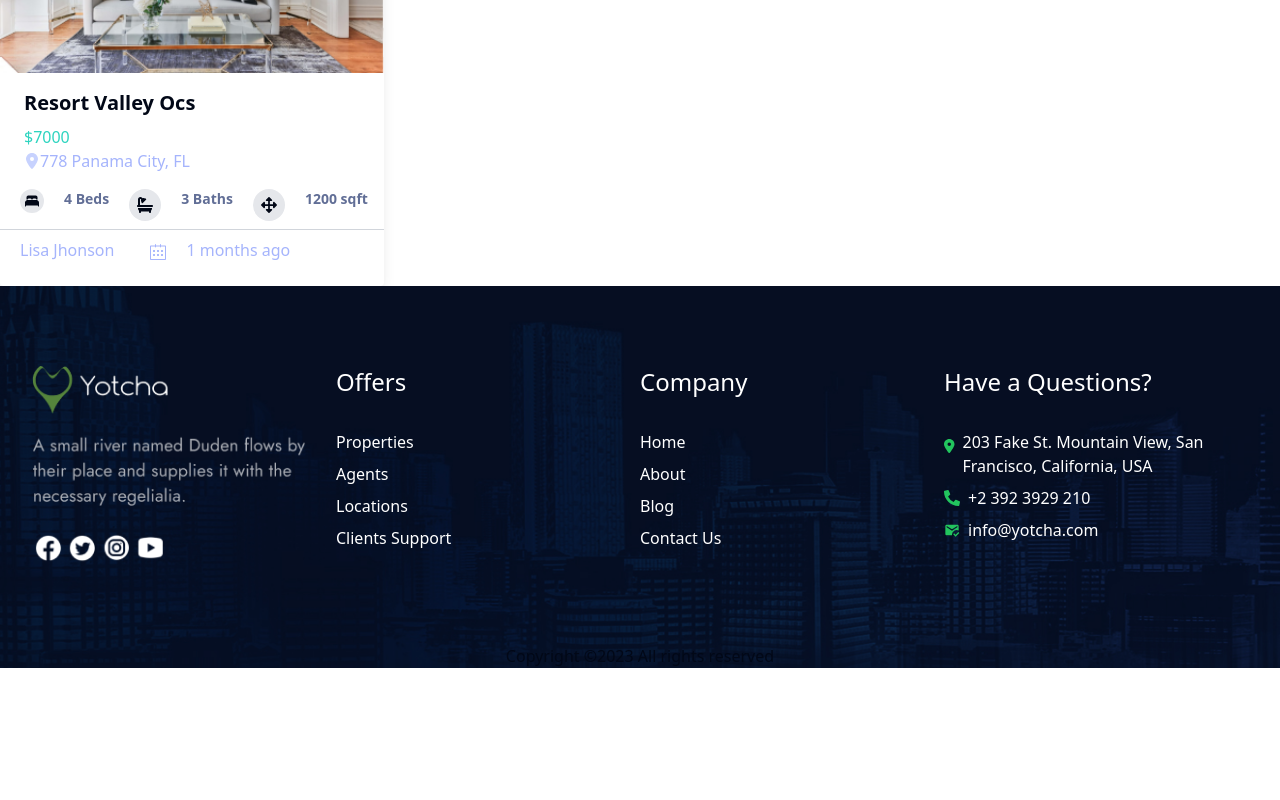
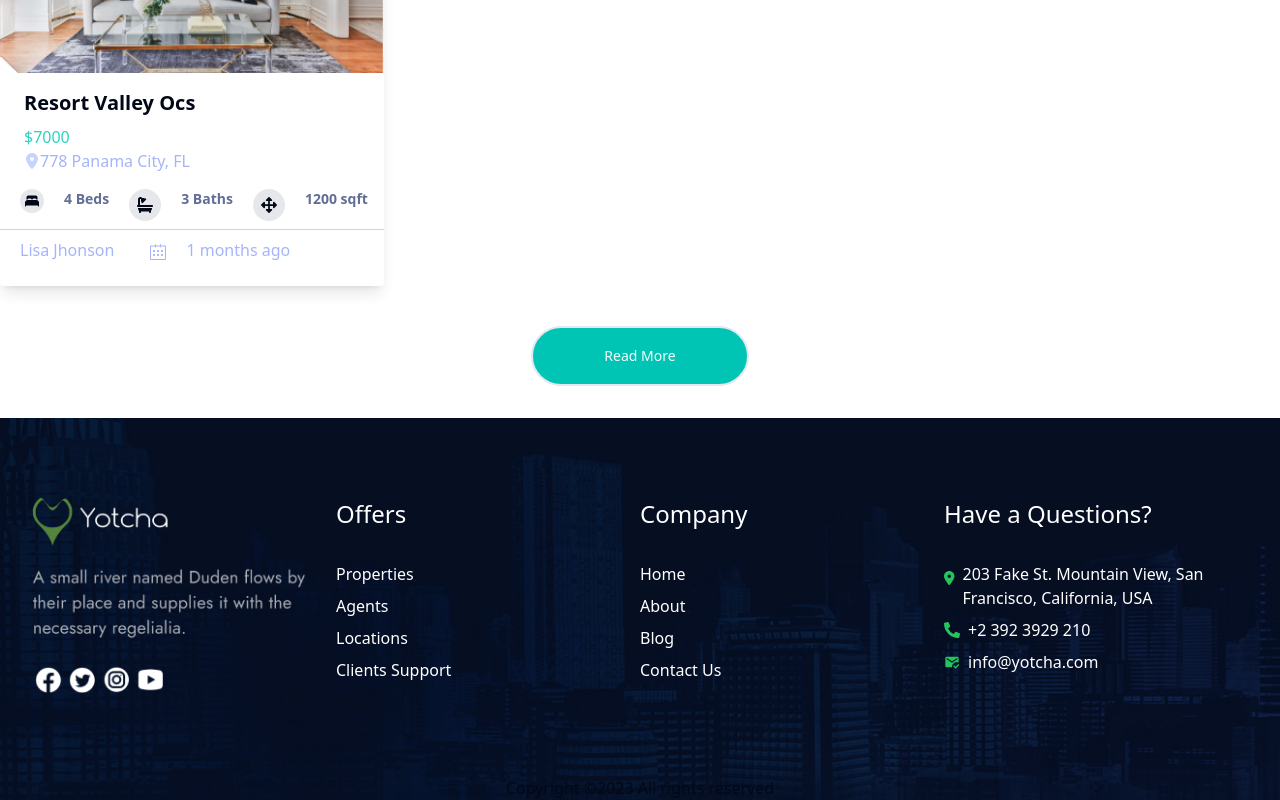
Before and after one commit to prasnaaryal/Yotcha, a Next.js app: page / in a window 1280 px wide. Shown: the part 1223-2023 px from the top of the page. Before the commit the page ends 1891 px from the top, so only its background shows below. Built offline with nearby package versions, Linux system fonts and the light colour scheme.

Commit message:
button added

```diff
--- a/src/views/Landing/Landing.tsx
+++ b/src/views/Landing/Landing.tsx
@@ -61,7 +61,7 @@ const Landing = () => {
       <div>
         <h1>LATEST PROPERTY LISTINGS</h1>
 
-        <div className="max-w-sm rounded overflow-hidden shadow-lg pb-6">
+        <div className="max-w-sm rounded overflow-hidden shadow-lg pb-6 ">
           <img
             className="w-full"
             src="/assets/list1.png"
@@ -99,9 +99,20 @@ const Landing = () => {
           <div className="flex ml-5 gap-5 pt-2 text-indigo-300">
             <p>Lisa Jhonson</p>
             <SlCalender className="mt-1.5 ml-4" />
-            <p >1 months ago</p>
+            <p>1 months ago</p>
           </div>
         </div>
+      </div>
+
+      {/* button */}
+      <div className="flex justify-center mb-8">
+        <Button
+          className="mt-10 rounded-full w-[218px] h-[60px] border-[2px]"
+          variant={"default"}
+          size={"lg"}
+        >
+          Read More
+        </Button>
       </div>
     </div>
   );
```
